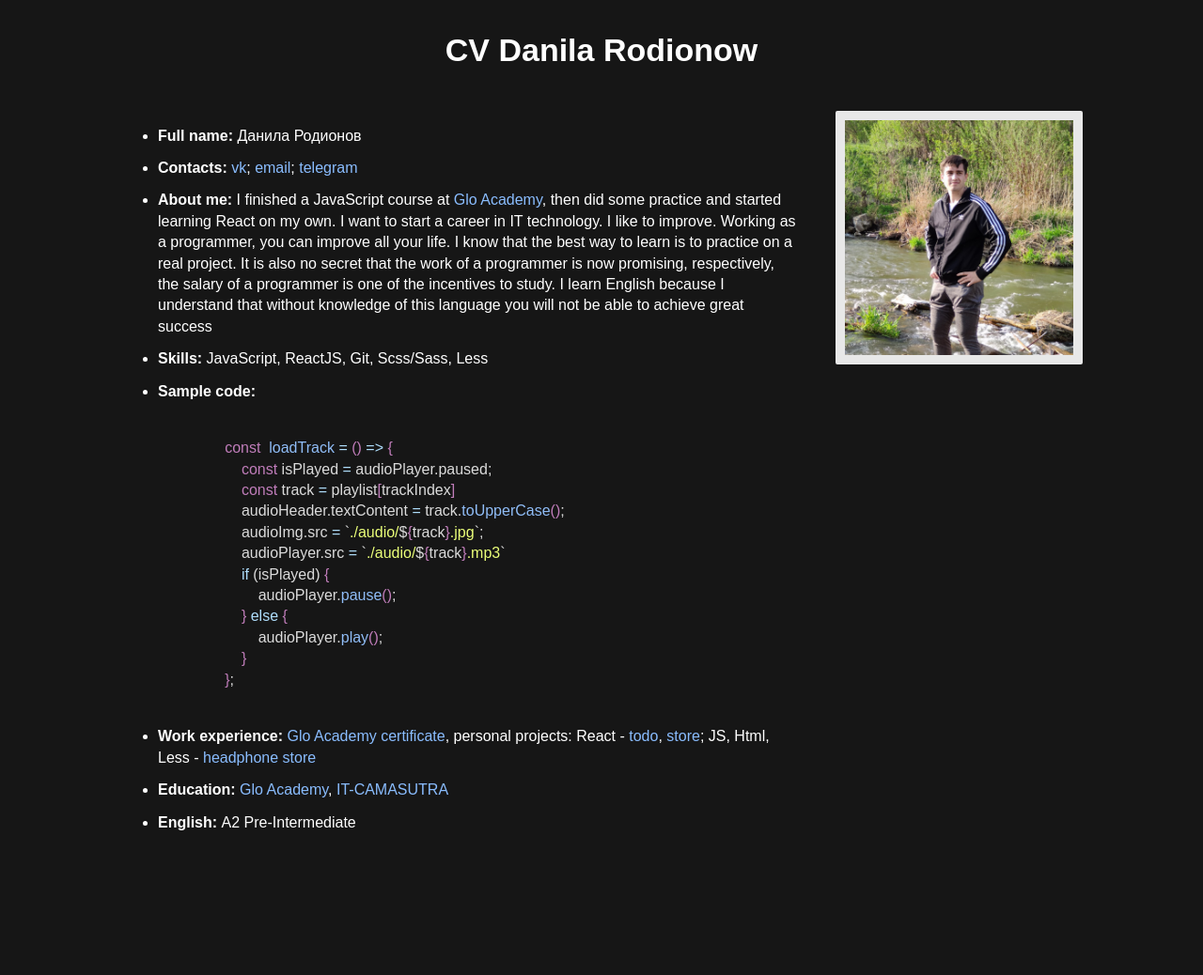
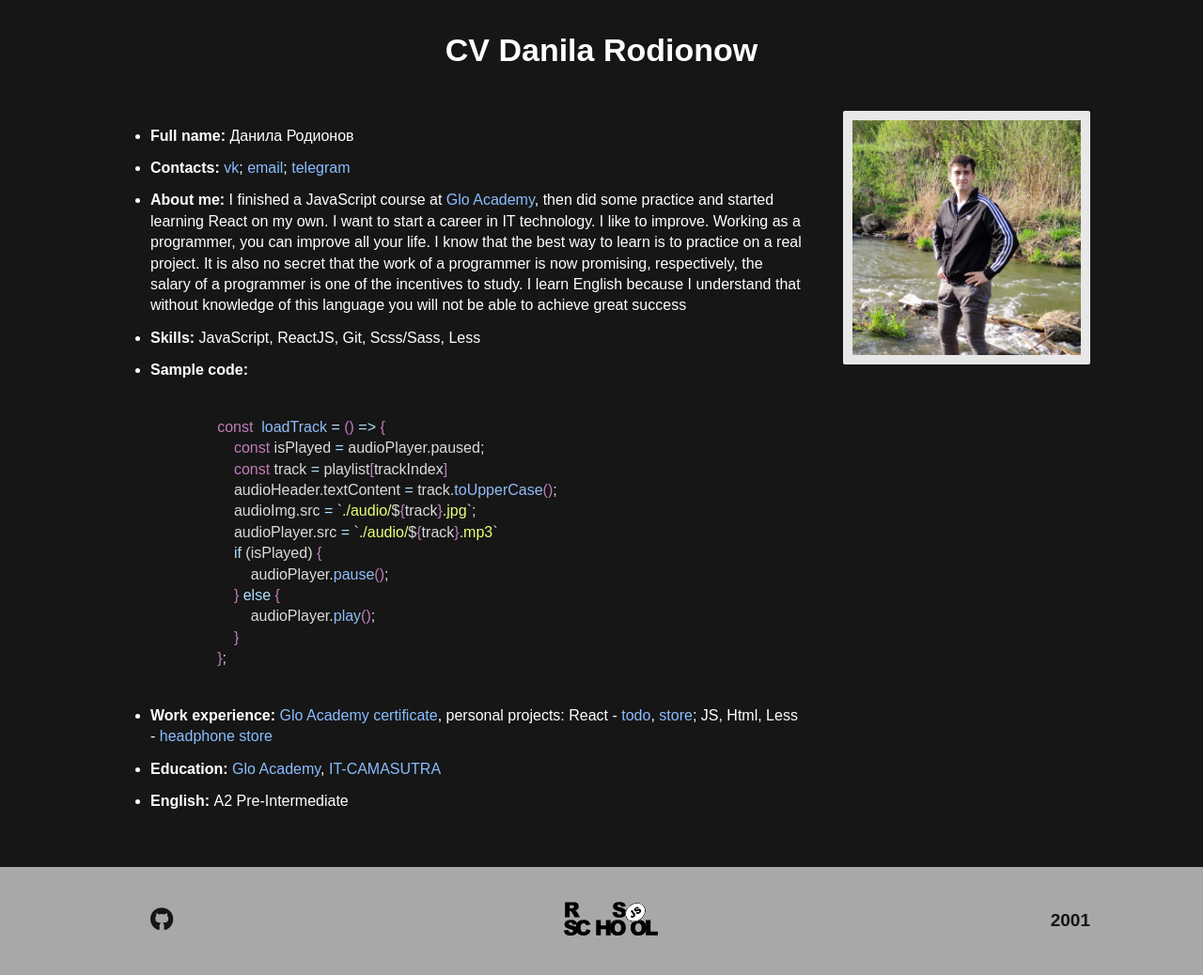
Before and after one commit to youjob13/rsschool-cv, a plain HTML site: page index.html in a window 1280 px wide. Shown: the whole page at 94% size. Before the commit the page ends 945 px from the top, so only its background shows below. Drawn offline with Linux system fonts and the light colour scheme.

Commit message:
feat: add footer

```diff
--- a/css/style.css
+++ b/css/style.css
@@ -1,5 +1,7 @@
 /* Basic settings */
 body {
+  margin: 0;
+  padding: 0;
   background-color: #161616;
   color: #fff;
   font-family: sans-serif;
@@ -126,3 +128,36 @@
 .text {
   color: rgb(235, 255, 121);
 }
+
+/* Footer content */
+.footer {
+  padding: 20px 0;
+  background-color: rgb(168, 168, 168);
+}
+
+.footer-list {
+  display: flex;
+  align-items: center;
+  justify-content: space-between;
+  list-style: none;
+}
+
+.footer-list__item {
+  font-size: 19px;
+}
+.footer-list__item a {
+  font-size: 24px;
+}
+.footer-list__item a:hover {
+  color: #1e1741;
+}
+
+.footer-list__item,
+.footer-list__item a {
+  font-weight: 700;
+  color: #161616;
+}
+
+.footer-list__item img {
+  width: 100px;
+}
--- a/index.html
+++ b/index.html
@@ -118,5 +118,28 @@
         </div>
       </div>
     </main>
+    <footer class="footer">
+      <div class="container">
+        <ul class="footer-list">
+          <li class="footer-list__item">
+            <a
+              class="fab fa-github"
+              href="https://github.com/youjob13"
+              target="_blank"
+            ></a>
+          </li>
+          <li class="footer-list__item">
+            <a href="https://rs.school/js/" target="_blank"
+              ><img src="img/rsschool_logo.svg" alt="Rs School"
+            /></a>
+          </li>
+          <li class="footer-list__item">2001</li>
+        </ul>
+      </div>
+    </footer>
+    <script
+      src="https://kit.fontawesome.com/329d79938d.js"
+      crossorigin="anonymous"
+    ></script>
   </body>
 </html>
```
Also changed, not shown: img/rsschool_logo.svg (added).
